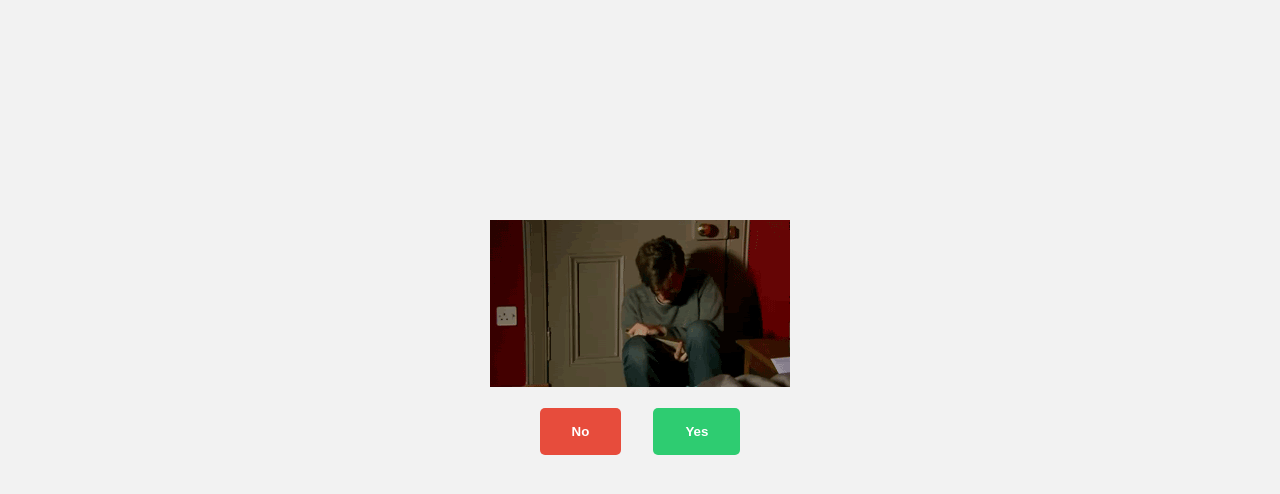
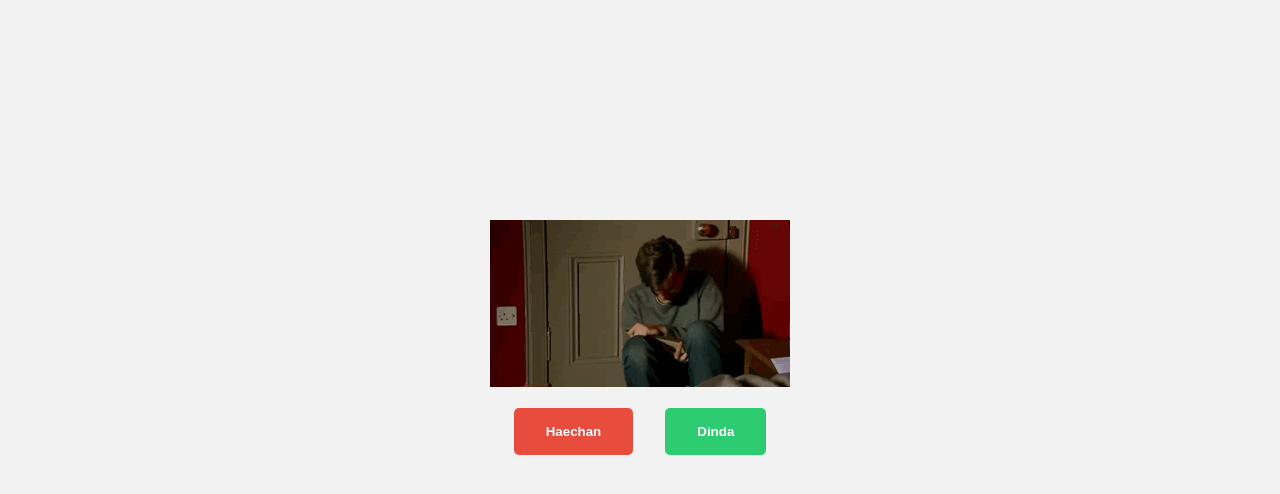
Before and after one commit to AdindaPutri1/ngajakBelajar, a plain HTML site: page index.html in a window 1280 px wide. Shown: the part 102-596 px from the top of the page. Drawn offline with Linux system fonts and the light colour scheme.

Commit message:
Update index.html

```diff
--- a/index.html
+++ b/index.html
@@ -14,7 +14,7 @@
     <script src="
     https://cdn.jsdelivr.net/npm/confetti-js@0.0.18/dist/index.min.js
     "></script>
-    <title>MAU BELAJAR BARENG GA SAMA AKU?</title>
+    <title>PILIH MANA?</title>
     <link rel="icon" href="https://em-content.zobj.net/source/skype/289/red-heart_2764-fe0f.png" type="image/x-icon" />
     <link rel="stylesheet" href="style.css">
   </head>
@@ -30,8 +30,8 @@
         <img id="gif" src="pls.gif" alt="Please" />
       </div>
       <div class="button-container">
-        <button id="no-button">No</button>
-        <button id="yes-button">Yes</button>
+        <button id="no-button">Haechan</button>
+        <button id="yes-button">Dinda</button>
       </div>
     </main>
     <!-- <canvas id="confetti-canvas" width="800" height="600"></canvas> -->
```
